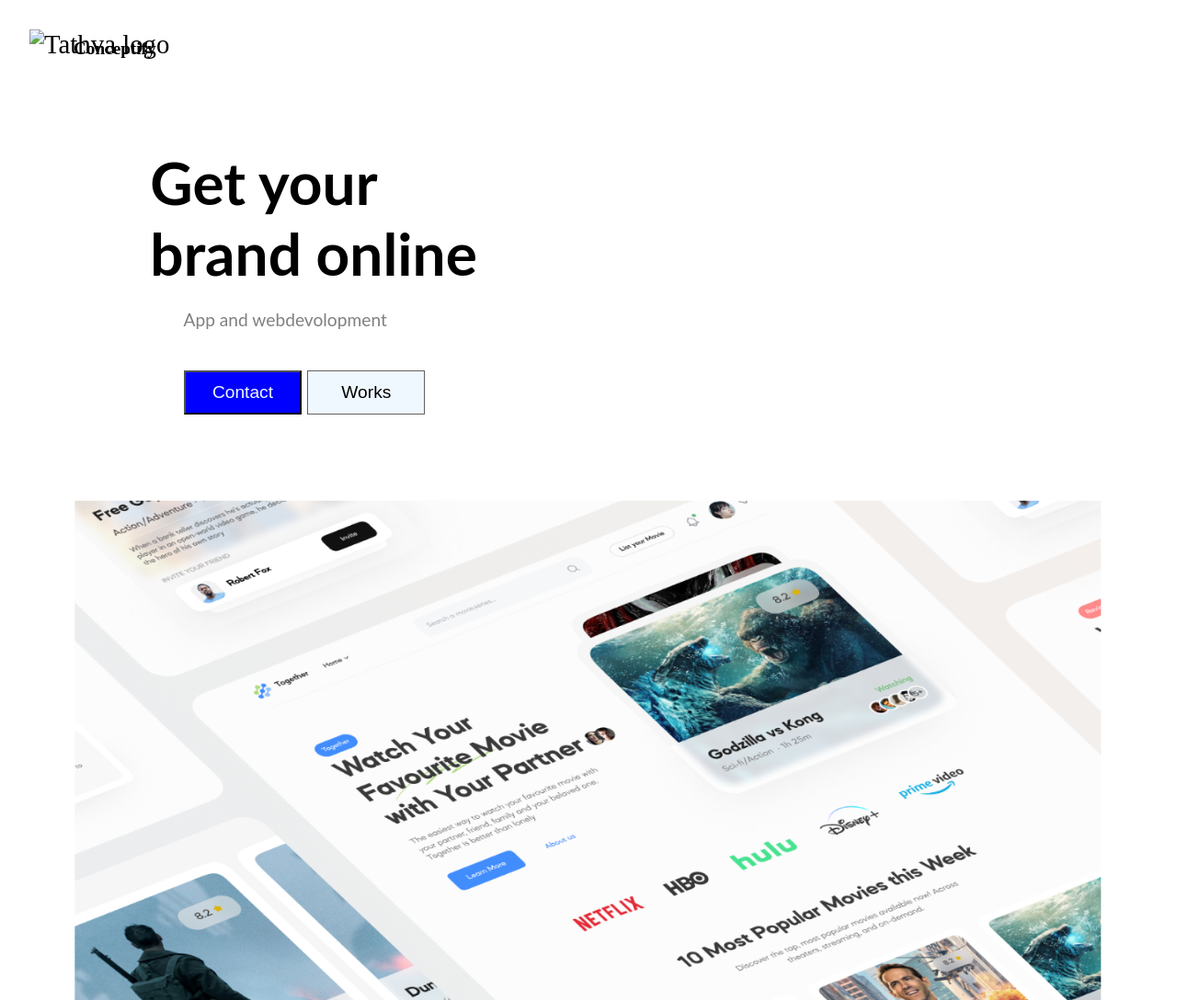
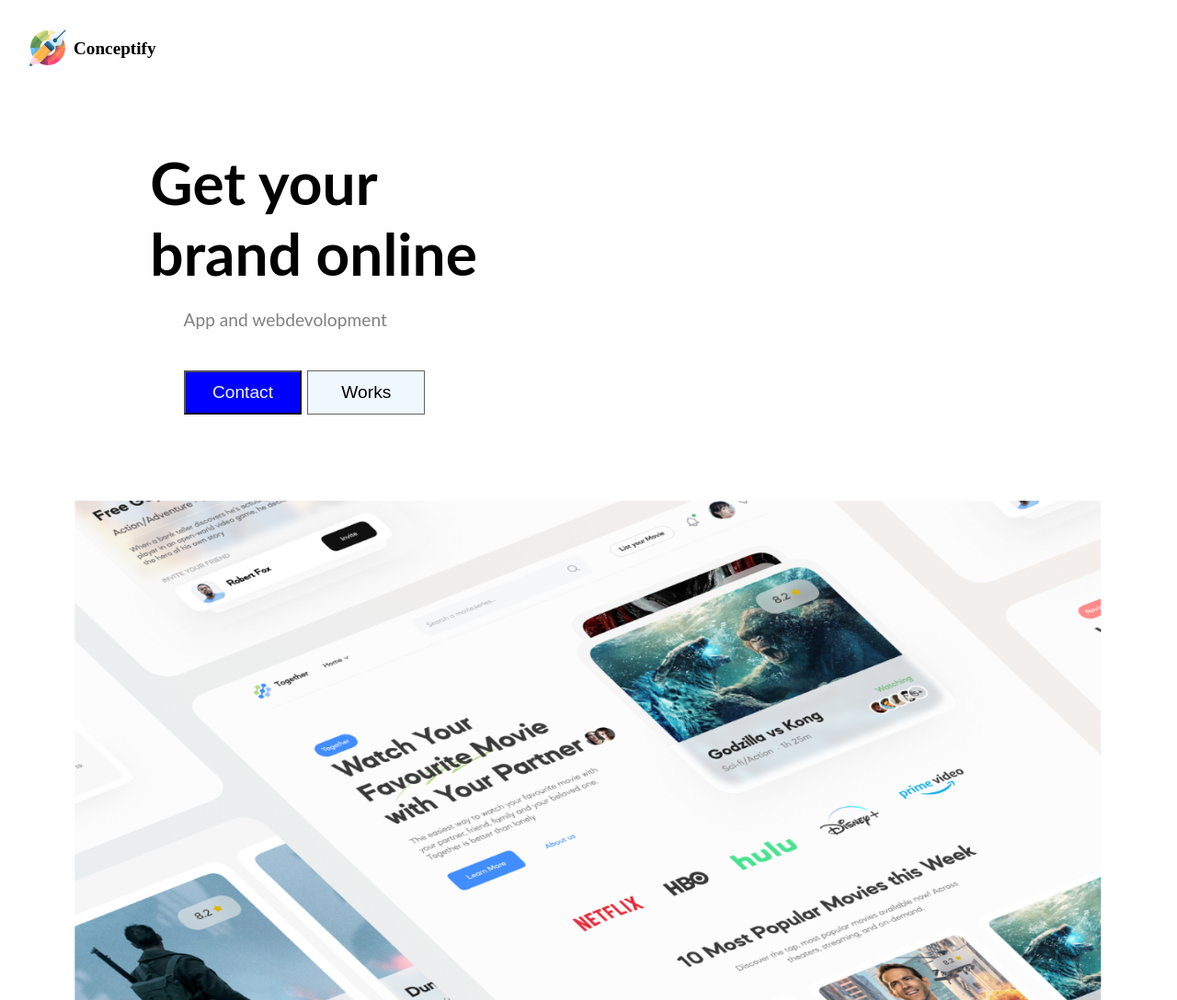
Before and after one commit to MohdZaheen123/TATHVA-PROJECT, a plain HTML site: page index.html in a window 1280 px wide. Shown: the top 1088 px of the page at 92% size. Drawn offline with nearby package versions, Linux system fonts and the light colour scheme; the site is published under a folder, as on GitHub Pages, so addresses that start at the root find nothing.

Commit message:
Update index.html

```diff
--- a/index.html
+++ b/index.html
@@ -28,7 +28,7 @@
         <div class="navbar">
             <!-- logo in navigation bar: -->
             <div class="logo">
-                <a href="#"><img src="/images/graphic-designer 1.png" alt="Tathva logo"><span>Conceptify</span></a>
+                <a href="#"><img src="images/graphic-designer 1.png" alt="Tathva logo"><span>Conceptify</span></a>
             </div>
             <!-- Navigation menu: -->
             <nav class="nav_menu">
```
